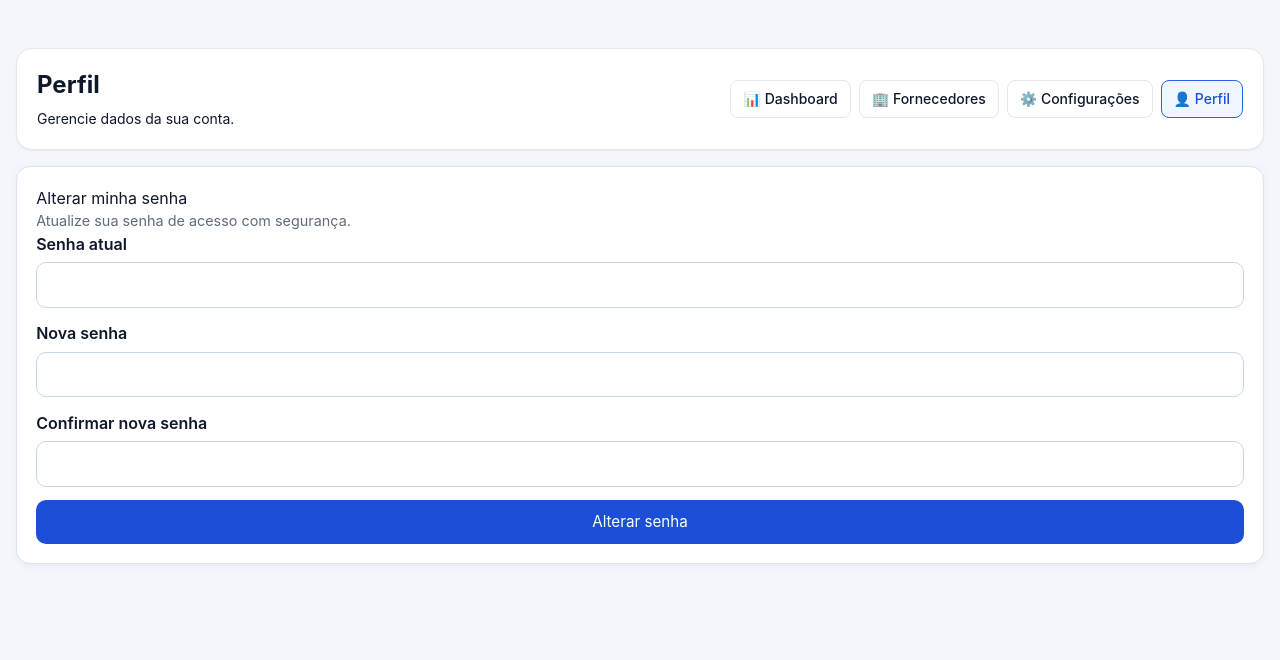
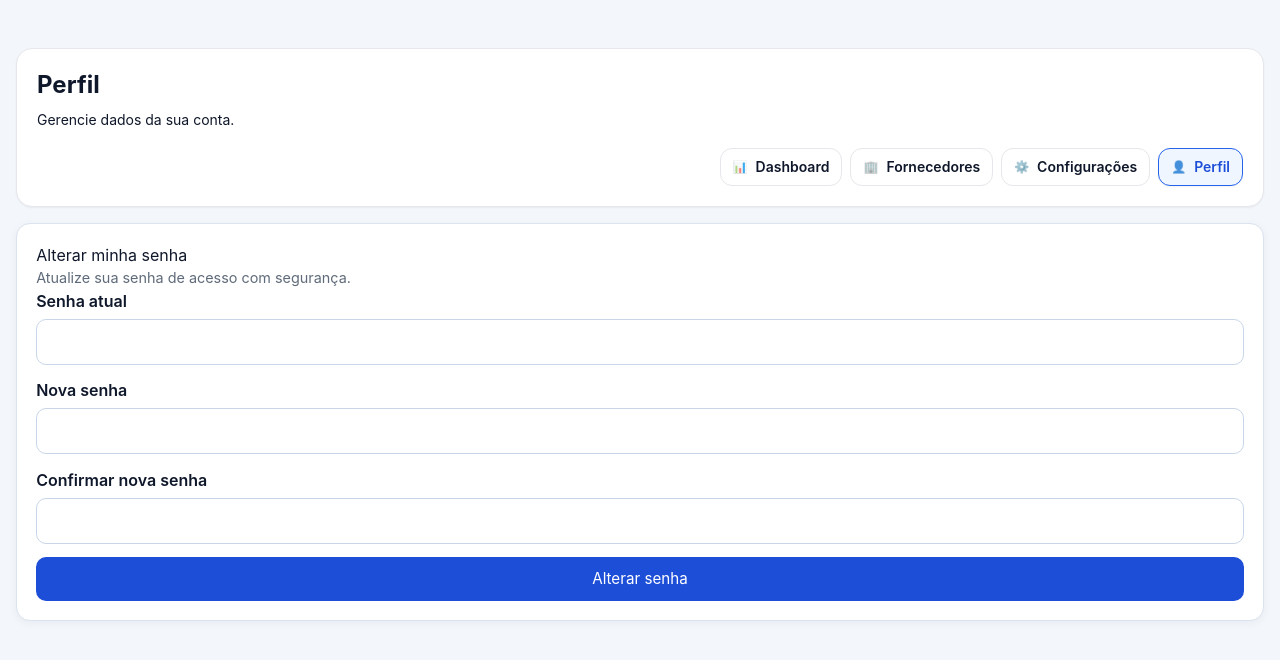
Before and after one commit to rpa-flow/rpa-approval-flow, a Next.js app: page /perfil in a window 1280 px wide. Shown: the top 660 px of the page. Built offline with nearby package versions, Linux system fonts and the light colour scheme.

Commit message:
Melhorar layout e legibilidade do menu no header

```diff
--- a/src/app/components/app-header.tsx
+++ b/src/app/components/app-header.tsx
@@ -26,33 +26,40 @@ export function AppHeader({ title, subtitle, links }: AppHeaderProps) {
 
   return (
     <header className="mt-4 rounded-2xl border border-slate-200 bg-white p-5 shadow-sm">
-      <div className="flex flex-col gap-4 lg:flex-row lg:items-center lg:justify-between">
-        <div>
+      <div className="grid gap-4 xl:grid-cols-[minmax(0,1fr)_auto] xl:items-start">
+        <div className="min-w-0">
           <h1 className="m-0 text-2xl font-bold text-slate-900">{title}</h1>
-          {subtitle && <p className="mt-2 text-sm text-slate-500">{subtitle}</p>}
+          {subtitle && (
+            <p className="mt-2 line-clamp-2 max-w-5xl text-sm leading-relaxed text-slate-600" title={subtitle}>
+              {subtitle}
+            </p>
+          )}
         </div>
 
-        <nav className="hidden flex-wrap items-center justify-end gap-2 lg:flex">
-          {normalizedLinks.map((link) => (
+        <nav className="hidden max-w-[560px] flex-wrap justify-end gap-2 xl:flex">
+          {normalizedLinks.map((link) => {
+            const isActive = pathname === link.href;
+            return (
               <Link
                 key={`${link.href}-${link.label}`}
                 href={link.href}
-              className={`rounded-lg border px-3 py-2 text-sm font-medium ${
-                pathname === link.href
-                  ? "border-blue-600 bg-blue-50 text-blue-700"
-                  : "border-slate-200 text-slate-700 hover:bg-slate-50"
+                className={`inline-flex items-center gap-2 rounded-xl border px-3 py-2 text-sm font-semibold transition ${
+                  isActive
+                    ? "border-blue-600 bg-blue-50 text-blue-700 shadow-sm"
+                    : "border-slate-200 bg-slate-50 text-slate-700 hover:border-slate-300 hover:bg-white"
                 }`}
               >
-              {link.icon ? `${link.icon} ` : ""}
-              {link.label}
+                {link.icon ? <span className="text-xs opacity-80">{link.icon}</span> : null}
+                <span>{link.label}</span>
               </Link>
-          ))}
+            );
+          })}
         </nav>
 
-        <div className="relative lg:hidden">
+        <div className="relative xl:hidden">
           <button
             type="button"
-            className="inline-flex items-center rounded-lg border border-slate-300 bg-white px-3 py-2 text-sm font-medium text-slate-700 hover:bg-slate-50"
+            className="inline-flex items-center rounded-xl border border-slate-300 bg-white px-3 py-2 text-sm font-medium text-slate-700 shadow-sm hover:bg-slate-50"
             onClick={() => setOpen((v) => !v)}
           >
             ☰ Menu
@@ -62,21 +69,24 @@ export function AppHeader({ title, subtitle, links }: AppHeaderProps) {
               open ? "flex" : "hidden"
             }`}
           >
-            {normalizedLinks.map((link) => (
+            {normalizedLinks.map((link) => {
+              const isActive = pathname === link.href;
+              return (
                 <Link
                   key={`${link.href}-${link.label}-mobile`}
                   href={link.href}
-                className={`rounded-lg border px-3 py-2 text-sm font-medium ${
-                  pathname === link.href
+                  className={`inline-flex items-center gap-2 rounded-lg border px-3 py-2 text-sm font-medium ${
+                    isActive
                       ? "border-blue-600 bg-blue-50 text-blue-700"
                       : "border-slate-200 text-slate-700 hover:bg-slate-50"
                   }`}
                   onClick={() => setOpen(false)}
                 >
-                {link.icon ? `${link.icon} ` : ""}
-                {link.label}
+                  {link.icon ? <span className="text-xs opacity-80">{link.icon}</span> : null}
+                  <span>{link.label}</span>
                 </Link>
-            ))}
+              );
+            })}
           </nav>
         </div>
       </div>
```
Lines whose indentation alone changed are shown as unchanged.
